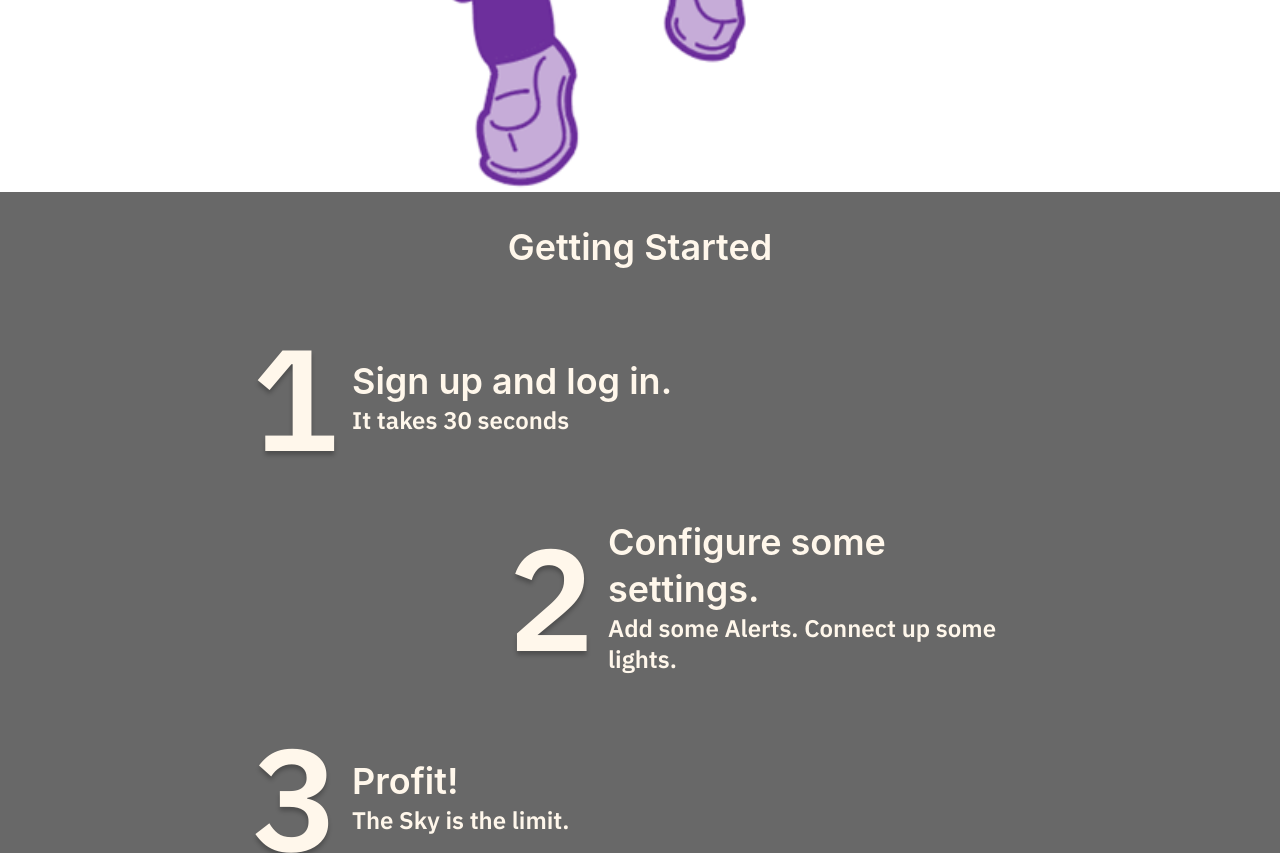
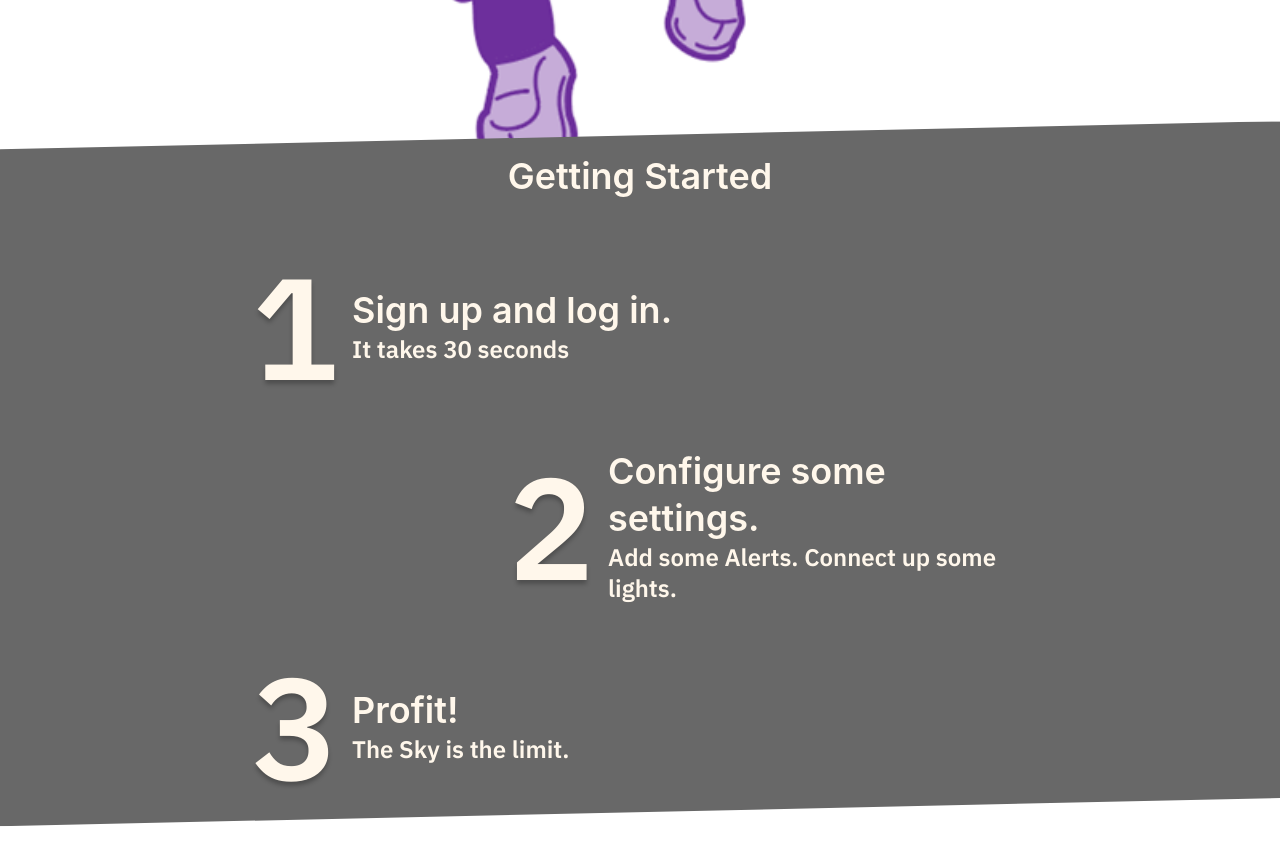
Before and after one commit to cmgriffing/idiosyncrasy, a Gatsby site: page / in a window 1280 px wide. Shown: the part 1160-2013 px from the top of the page. Built offline with nearby package versions, Linux system fonts and the light colour scheme; Gatsby itself is replaced by a stand-in of ours.

Commit message:
improvement(add the slant): this adds the slant on the component
This adds the slant on the component, should look great now

```diff
--- a/src/common/colors.js
+++ b/src/common/colors.js
@@ -18,6 +18,7 @@ colors.backgrounds = {
   dark2: colors._private.darkGrey,
   header: colors._private.primary,
   footer: colors._private.orange,
+  light: colors._private.offWhite,
 }
 
 colors.typography = {
--- a/src/components/getting-started.js
+++ b/src/components/getting-started.js
@@ -6,9 +6,11 @@ import styled from 'styled-components';
 import colors from "../common/colors";
 
 const MainContainer = styled.div`
+  color: ${colors.typography.light};
   background-color: ${colors.backgrounds.dark1};
-  color: ${colors.typography.light};
-`;
+  clip-path: polygon(0 4%, 100% 0, 100% 96%, 0 100%);
+  transform: translateY(-10%);
+  `;
 const Title = styled.h2`
   padding-top: 32px;
   text-align: center;
```
